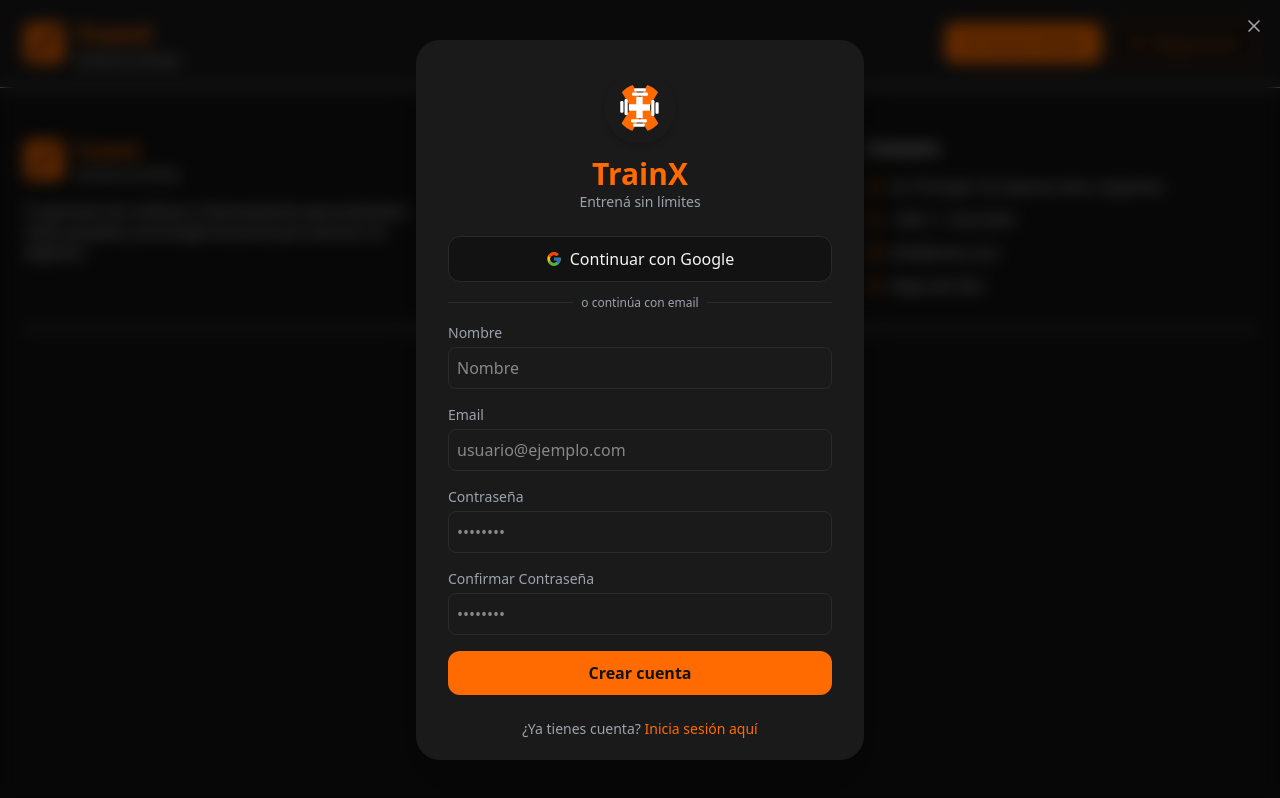
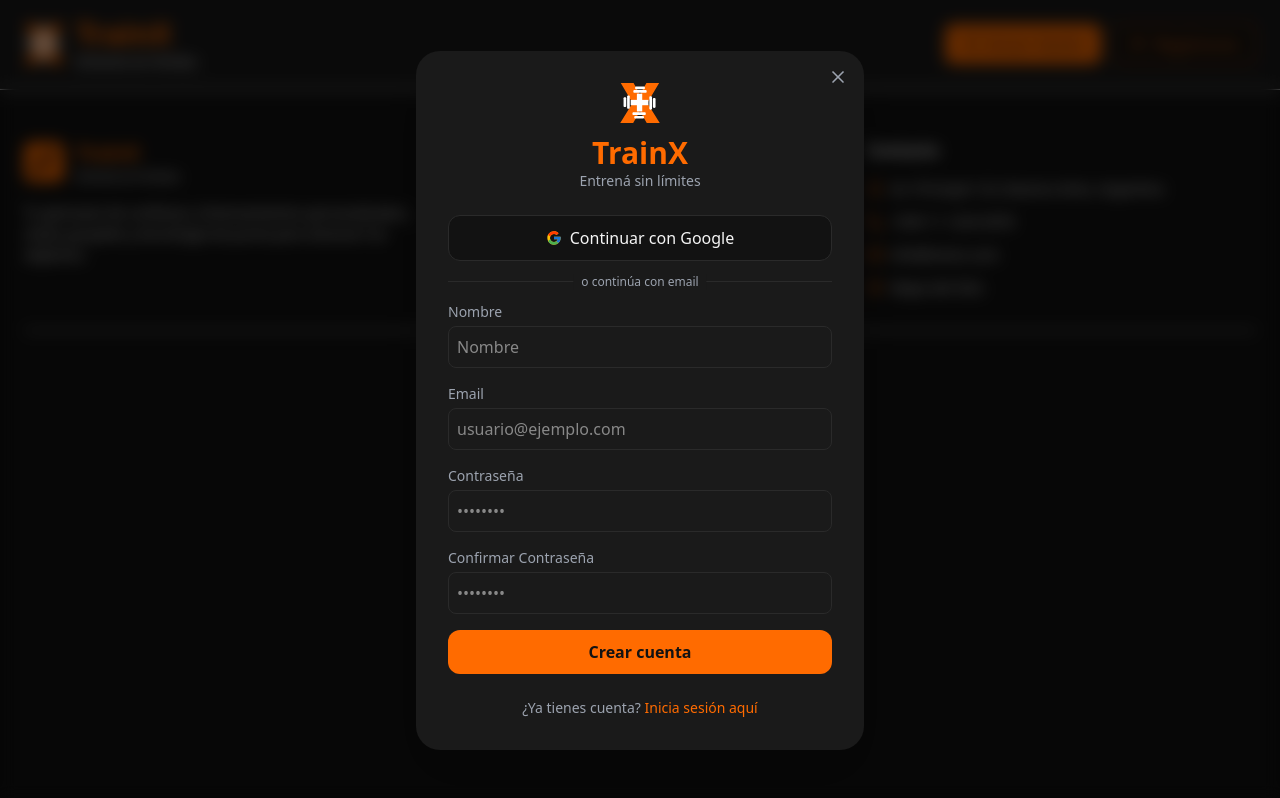
Before and after one commit to trainxproject/trainx-front, a Next.js app: page /register in a window 1280 px wide. Built offline with nearby package versions, Linux system fonts and the light colour scheme.

Commit message:
boton login y register funcional, tamaño logo

```diff
--- a/src/components/LoginForm.tsx
+++ b/src/components/LoginForm.tsx
@@ -42,11 +42,11 @@
           <Image
             src="/TrainX.svg"
             alt="Logo TrainX"
-            width={72}
-            height={72}
-            className="rounded-full bg-[#1a1a1a] p-3 shadow-md"
+            width={50}
+            height={50}
+            className="w-10 h-10"
           />
-          <h1 className="text-4xl font-bold text-[var(--primary)] mt-3">
+          <h1 className="text-3xl font-bold text-[var(--primary)] mt-3">
             TrainX
           </h1>
           <p className="text-sm text-[var(--muted-foreground)]">
--- a/src/components/NavBar.tsx
+++ b/src/components/NavBar.tsx
@@ -1,32 +1,38 @@
-import { Dumbbell, Bell, User, LogOut, LogIn, UserPlus } from "lucide-react";
+'use client';
+import { Bell, User, LogOut, LogIn, UserPlus } from "lucide-react";
+import Image from "next/image";
+import { useAuthModal } from "@/context/AuthModalContext";
 
 interface HeaderProps {
   userEmail?: string;
   onLogout?: () => void;
-  onOpenLogin?: () => void;
-  onOpenRegister?: () => void;
 }
 
-export function NavBar({ userEmail, onLogout, onOpenLogin, onOpenRegister }: HeaderProps) {
+export function NavBar({ userEmail, onLogout }: HeaderProps) {
+  const { openLogin, openRegister } = useAuthModal(); // context
   const isLoggedIn = !!userEmail;
 
   return (
-    <header className="border-b sticky top-0 z-50" style={{ backgroundColor: "var(--card)", borderColor: "var(--border)" }} >
+    <header
+      className="border-b sticky top-0 z-50"
+      style={{ backgroundColor: "var(--card)", borderColor: "var(--border)" }}
+    >
       <div className="container mx-auto px-6 py-4 flex items-center justify-between">
-
         {/* Logo */}
         <div className="flex items-center gap-3">
-          <div
-            className="w-10 h-10 rounded-lg flex items-center justify-center"
-            style={{ backgroundColor: "var(--primary)" }}
-          >
-            <Dumbbell className="w-6 h-6" style={{ color: "var(--background)" }} />
-          </div>
+          <Image
+                      src="/TrainX.svg"
+                      alt="Logo TrainX"
+                      width={50}
+                      height={50}
+                      className="w-10 h-10"
+
+                    />
           <div>
-            <h1 className="text-[24px] font-bold" style={{ color: "var(--primary)" }}>
+            <h1 className="text-3xl font-bold" style={{ color: "var(--primary)" }}>
               TrainX
             </h1>
-            <p className="text-[12px] text-muted-foreground">
+            <p className="text-sm text-muted-foreground">
               Entrená sin límites
             </p>
           </div>
@@ -71,7 +77,7 @@
           ) : (
             <>
               <button
-              onClick={onOpenLogin}
+                onClick={openLogin} // context
                 className="flex items-center gap-2 px-4 py-2 rounded-lg"
                 style={{ backgroundColor: "var(--primary)", color: "var(--background)" }}
               >
@@ -79,7 +85,7 @@
                 Iniciar Sesión
               </button>
               <button
-                onClick={onOpenRegister}
+                onClick={openRegister} // context
                 className="hidden sm:flex items-center gap-2 px-4 py-2 rounded-lg border transition-colors
              border-[var(--primary)] text-[var(--primary)] bg-[var(--background)]
              hover:bg-[var(--primary)] hover:text-[var(--background)]"
--- a/src/components/RegisterForm.tsx
+++ b/src/components/RegisterForm.tsx
@@ -23,13 +23,13 @@
 
       return (
              <div
-      className="fixed inset-0 z-50 flex items-center justify-center bg-black/60 backdrop-blur-sm p-4"
+      className="fixed inset-0 z-50 flex items-center justify-center bg-black/60 backdrop-blur-sm"
     >
-      <div className="bg-[var(--card)] rounded-3xl shadow-2xl w-full max-w-md max-h-[90vh] overflow-y-auto p-8 animate-fadeIn scrollbar-thin">
+      <div className="bg-[var(--card)] rounded-3xl shadow-2xl w-full max-w-md max-h-[90vh] overflow-y-auto p-8 animate-fadeIn scrollbar-thin relative">
   {/* Botón cerrar */}
   <button
     onClick={onClose}
-          className="absolute top-4 right-4 text-[var(--muted-foreground)] hover:text-[var(--foreground)] transition"
+    className="absolute top-4 right-4 text-[var(--muted-foreground)] hover:text-[var(--foreground)] transition z-10"
     aria-label="Cerrar"
   >
     <X className="w-5 h-5" />
@@ -40,9 +40,9 @@
           <Image
             src="/TrainX.svg"
             alt="Logo TrainX"
-            width={72}
-            height={72}
-            className="rounded-full bg-[#1a1a1a] p-3 shadow-md"
+            width={50}
+            height={50}
+            className="w-10 h-10"
           />
           <h1 className="text-3xl font-bold text-[var(--primary)] mt-3">TrainX</h1>
           <p className="text-sm text-[var(--muted-foreground)]">Entrená sin límites</p>
```
Lines whose indentation alone changed are shown as unchanged.
